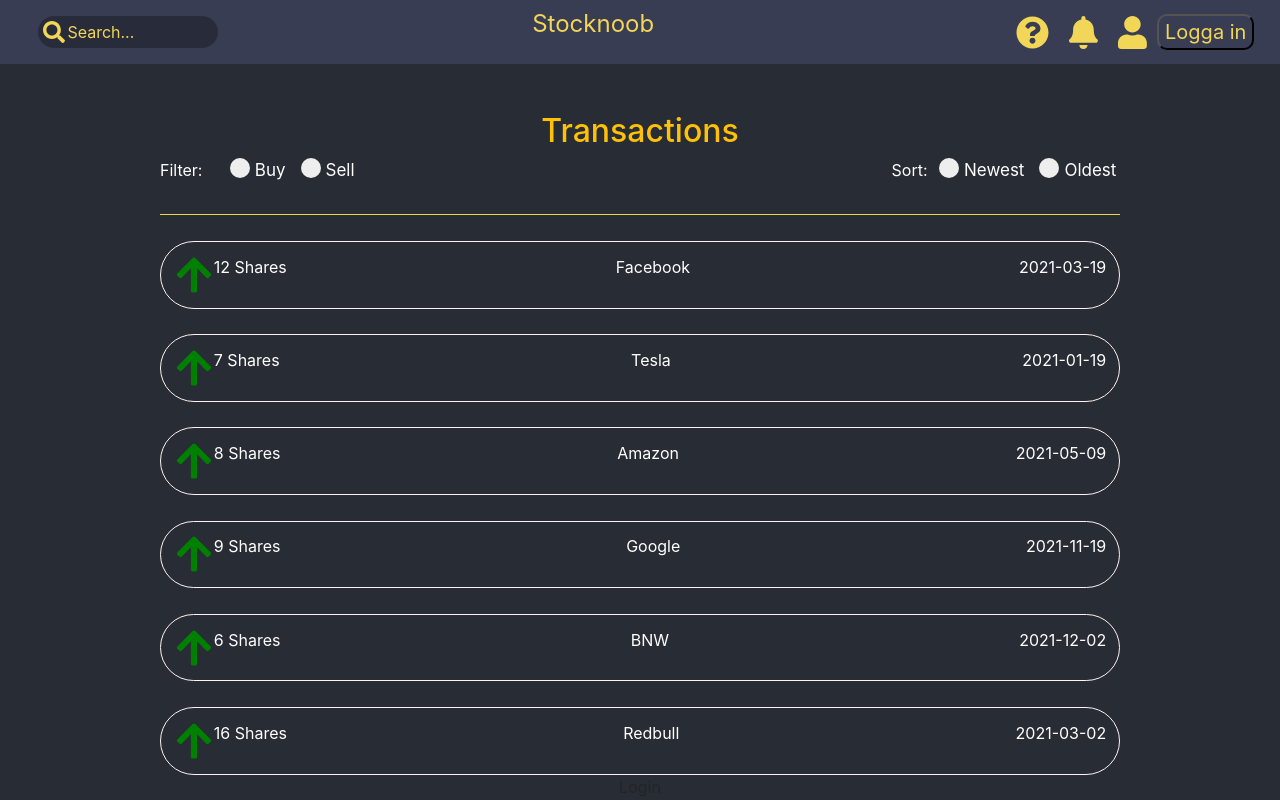
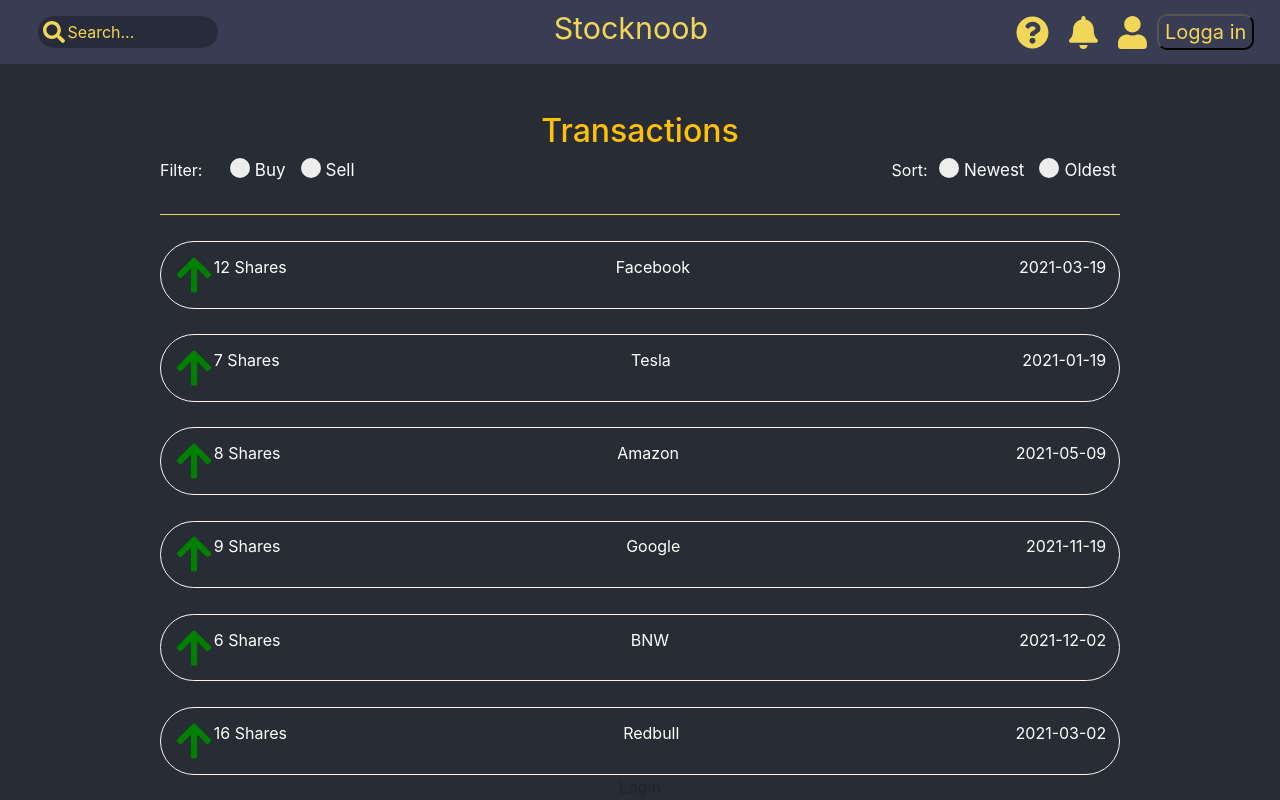
Before and after one commit to HawkieOne/StockNoobReact, a React (Create React App) app: page /transactionList in a window 1280 px wide. Shown: the top 800 px of the page. Built offline with nearby package versions, Linux system fonts and the light colour scheme.

Commit message:
aligned text (Not a mobiel friendly solution)

```diff
--- a/src/components/Header.css
+++ b/src/components/Header.css
@@ -24,12 +24,15 @@
 }
 
 .Header .middle{
-    margin-right: 3%;
+    display: flex;
+    text-align: center;
+    margin-left: 37px;
+    margin-top: 10px;
 }
 
 .Header .middle p{
     color: #F2D658;
-    font-size: 1.5rem;
+    font-size: 1.9rem;
 }
 
 .Header .left .search .searcharea{
```
